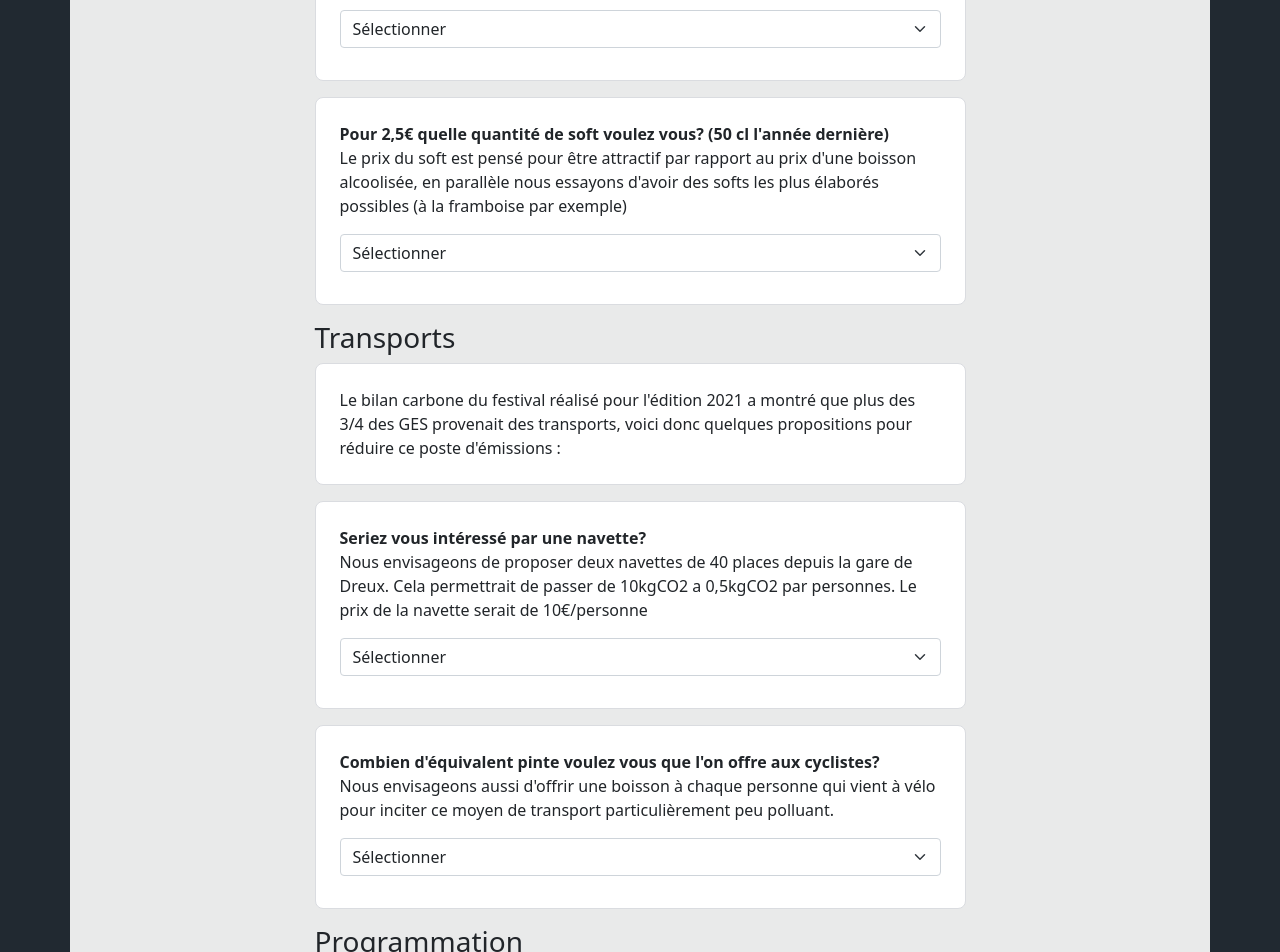
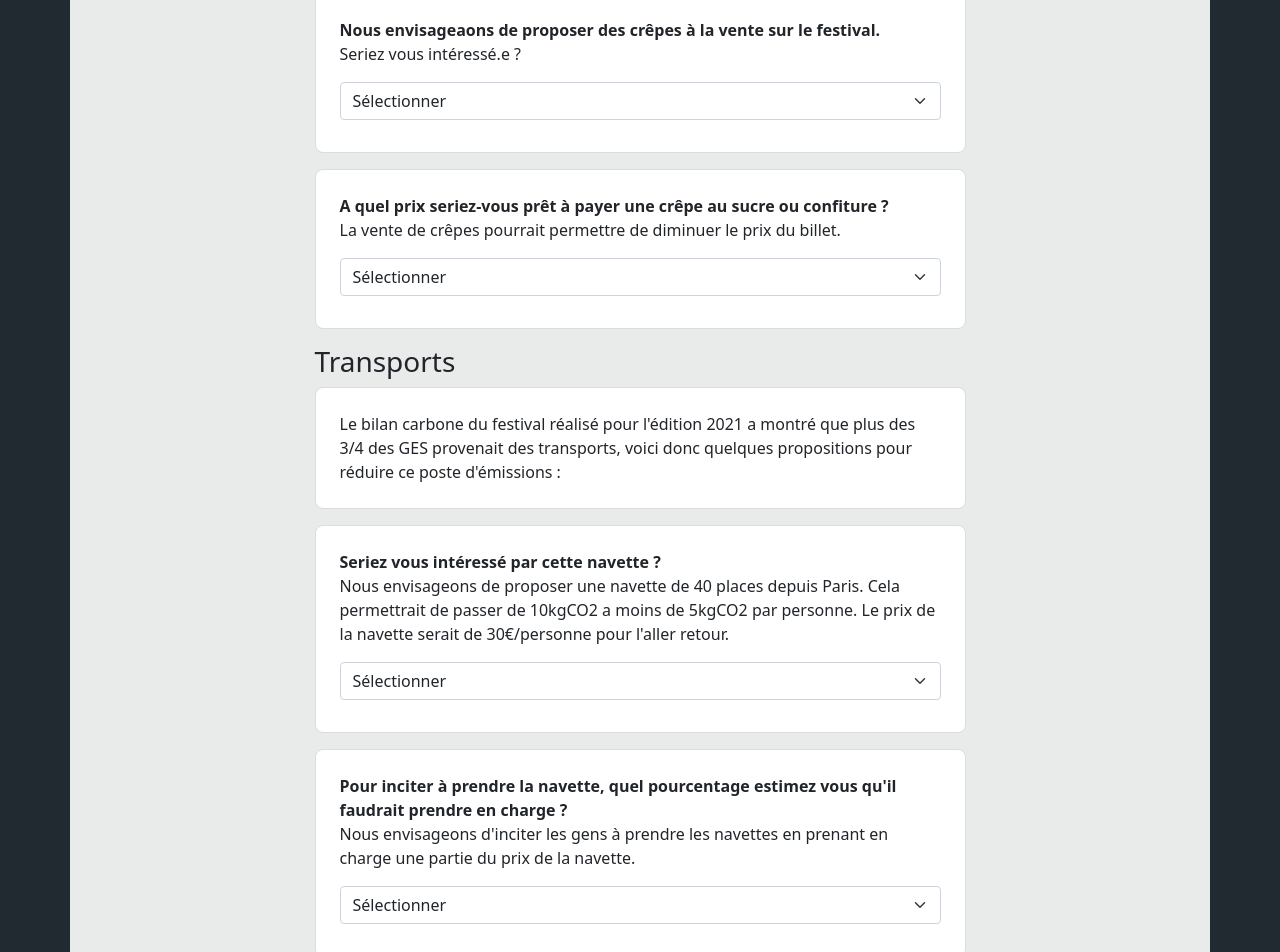
Before and after one commit to arnauddrain/opus-form, an Angular app: page / in a window 1280 px wide. Shown: the part 1620-2572 px from the top of the page. Built offline with nearby package versions, Linux system fonts and the light colour scheme; what @angular/fire, @sweetalert2/ngx-sweetalert2 would draw is missing.

Commit message:
check with guillaume

```diff
--- a/src/app/app.component.html
+++ b/src/app/app.component.html
@@ -8,7 +8,7 @@
     <h1>Questionnaire prix du billet d'Opus</h1>
 
     <p>
-      Bonjour à toutes et tous, Nous cherchons à estimer au mieux le prix du
+      Bonjour à toutes et tous, nous cherchons à estimer au mieux le prix du
       festival pour que tout le monde s'y retrouve, nous avons donc besoin de
       votre avis sur quelques points particuliers : Le prix total évoluera en
       fonction de vos réponses
@@ -32,11 +32,15 @@
       <label [attr.for]="question.id" class="fw-bold">{{
         question.label
       }}</label>
-      <p *ngIf="question.description">{{ question.description }}</p>
+      <p *ngIf="question.description" innerHTML="{{ question.description }}">
+        <!-- small hack to display html tags, sorry -->
+        {{ question.description }}
+      </p>
       <select
         class="form-select mb-2"
         [id]="question.id"
         [(ngModel)]="question.answerIndex"
+        (change)="onChange(question)"
       >
         <option [value]="undefined">Sélectionner</option>
         <option
@@ -46,7 +50,9 @@
           {{ option.label }}
         </option>
       </select>
-      <span *ngIf="question.answerIndex !== undefined">
+      <span
+        *ngIf="question.answerIndex !== undefined && !question.hideConclusion"
+      >
         Donc :
         <span
           *ngIf="question.options[question.answerIndex].value > 0"
--- a/src/app/app.component.ts
+++ b/src/app/app.component.ts
@@ -8,6 +8,7 @@ interface Option {
 }
 interface Question {
   id: string;
+  hideConclusion?: boolean;
   label: string;
   description?: string;
   answerIndex?: number;
@@ -35,6 +36,34 @@ export class AppComponent {
   public basePrice = 68;
   public questionGroups: QuestionGroup[] = [
     {
+      label: 'Bar',
+      questions: [
+        {
+          id: 'alcool-prix',
+          label:
+            'Combien seriez vous prêt à payer pour une pinte de bière/cidre ou un verre de vin ?',
+          description:
+            'Les ventes du bar permettent actuellement de garder un prix de billet abordable grâce aux bénéfices générés, le prix de la bière est donc un paramètre très important pour nous.',
+          options: [
+            { label: '5€00', value: 0 },
+            { label: '5€25', value: -1.125 },
+            { label: '5€50', value: -2.25 },
+          ],
+        },
+        {
+          id: 'soft-prix',
+          label:
+            "Pour 2,5€ quelle quantité de soft voulez vous? (50 cl l'année dernière)",
+          description:
+            "Le prix du soft est pensé pour être attractif par rapport au prix d'une boisson alcoolisée, en parallèle nous essayons d'avoir des softs les plus élaborés possibles (à la framboise par exemple).",
+          options: [
+            { label: '50cl', value: 0 },
+            { label: '33cl', value: -0.625 },
+          ],
+        },
+      ],
+    },
+    {
       label: 'Intendance',
       questions: [
         {
@@ -42,7 +71,7 @@ export class AppComponent {
           label:
             'Quelle part de produits bio souhaitez-vous dans les approvisionnements du festival ?',
           description:
-            "L'an dernier nous avions proposé un festival avec des approvisionnements constitués à plus de 90% de produits locaux et 0% de produits issus de l'agriculture biologique. Le local c'est bien, mais, en terme de bilan carbone, il est assez proche entre la bio non locale et les produits conventionnels locaux (90% des émissions de GES d'un fruit ou légume est lié à sa production et 10% au transport). Sans pour autant aller chercher des produits à l'autre bout de la planète, nous pourrions envisager d'introduire une part de produits biologiques dans notre alimentation. L'idée serait donc de définir un pourcentage minimum de produits bio et français à intégrer dans les approvisionnements. Le reste serait comme l'an dernier local jusqu'à 90%. Dans la mesure du possible, les produits bio seraient locaux.",
+            "L'an dernier nous avions proposé un festival avec des approvisionnements constitués à plus de 90% de produits locaux et 0% de produits issus de l'agriculture biologique. Le local c'est bien, mais, en terme de bilan carbone, il est assez proche entre la bio non locale et les produits conventionnels locaux (90% des émissions de GES d'un fruit ou légume est lié à sa production et 10% au transport). Sans pour autant aller chercher des produits à l'autre bout de la planète, nous pourrions envisager d'introduire une part de produits biologiques dans notre alimentation. L'idée serait donc de définir un pourcentage minimum de produits bio et français à intégrer dans les approvisionnements. Le reste serait comme l'an dernier local jusqu'à 90%. Dans la mesure du possible, les produits bio seraient locaux.<br><a href='https://librairie.ademe.fr/cadic/6529/transitions2050-synthese.pdf?modal=false' target='_blank'>Source</a>",
           options: [
             { label: '0% de bio soit 100% de non bio', value: 0 },
             { label: '25% de bio soit 75% de non bio', value: 2.1 },
@@ -63,7 +92,7 @@ export class AppComponent {
               value: 2,
             },
             {
-              label: 'On fournit seulement à ceux qui veulent',
+              label: 'On fournit seulement à celles et ceux qui veulent',
               value: 0.6,
             },
             { label: 'On ne fournit à personne', value: 0 },
@@ -74,6 +103,7 @@ export class AppComponent {
           label:
             'Nous envisageaons de proposer des crêpes à la vente sur le festival.',
           description: 'Seriez vous intéressé.e ?',
+          hideConclusion: true,
           options: [
             {
               label: 'Oui',
@@ -94,44 +124,16 @@ export class AppComponent {
           options: [
             {
               label: '1€',
-              value: -1.92,
+              value: -1.28,
             },
             {
               label: '1€50',
-              value: -3.12,
+              value: -2.08,
             },
             {
               label: '2€',
-              value: -4.32,
+              value: -2.88,
             },
-          ],
-        },
-      ],
-    },
-    {
-      label: 'Bar',
-      questions: [
-        {
-          id: 'alcool-prix',
-          label:
-            'Combien seriez vous prêt à payer pour une pinte de bière/cidre ou un verre de vin ?',
-          description:
-            'Les ventes du bar permettent actuellement de garder un prix de billet abordable grace aux bénéfices générés, le prix de la bière est donc un paramètre très important pour nous.',
-          options: [
-            { label: '5€00', value: 0 },
-            { label: '5€25', value: -1.125 },
-            { label: '5€50', value: -2.25 },
-          ],
-        },
-        {
-          id: 'soft-prix',
-          label:
-            "Pour 2,5€ quelle quantité de soft voulez vous? (50 cl l'année dernière)",
-          description:
-            "Le prix du soft est pensé pour être attractif par rapport au prix d'une boisson alcoolisée, en parallèle nous essayons d'avoir des softs les plus élaborés possibles (à la framboise par exemple)",
-          options: [
-            { label: '50cl', value: 0 },
-            { label: '33cl', value: -0.625 },
           ],
         },
       ],
@@ -143,45 +145,45 @@ export class AppComponent {
       questions: [
         {
           id: 'navette',
-          label: 'Seriez vous intéressé par une navette?',
+          label: 'Seriez vous intéressé par cette navette ?',
           description:
-            'Nous envisageons de proposer deux navettes de 40 places depuis la gare de Dreux. Cela permettrait de passer de 10kgCO2 a 0,5kgCO2 par personnes. Le prix de la navette serait de 10€/personne',
+            "Nous envisageons de proposer une navette de 40 places depuis Paris. Cela permettrait de passer de 10kgCO2 a moins de 5kgCO2 par personne. Le prix de la navette serait de 30€/personne pour l'aller retour.",
           options: [
             { label: 'Non', value: 0 },
-            { label: "Oui, uniquement à l'aller", value: 7.5 },
-            { label: 'Oui, Uniquement au retour', value: 7.5 },
-            { label: "Oui, pour l'aller/retour", value: 15 },
+            { label: "Oui, uniquement à l'aller", value: 15 },
+            { label: 'Oui, Uniquement au retour', value: 15 },
+            { label: "Oui, pour l'aller/retour", value: 30 },
           ],
         },
-        // {
-        //   id: 'prix-navette',
-        //   label:
-        //     "Quel pourcentage estimez vous qu'il faudrait prendre en charge ?",
-        //   description:
-        //     "Nous envisageons d'inciter les gens à prendre les navettes en prenant en charge une partie du prix de la navette",
-        //   options: [
-        //     {
-        //       label: '0% soit un prix de navette de 10€ par personne',
-        //       value: 0,
-        //     },
-        //     {
-        //       label: '25% soit un prix de navette de 7,5€ par personne',
-        //       value: 1.6,
-        //     },
-        //     {
-        //       label: '50% soit un prix de navette de 5€ par personne',
-        //       value: 3.2,
-        //     },
-        //     {
-        //       label: '75% soit un prix de navette de 2,5€ par personne',
-        //       value: 4.8,
-        //     },
-        //     {
-        //       label: '90% soit un prix de navette de 1€ par personne',
-        //       value: 5.7,
-        //     },
-        //   ],
-        // },
+        {
+          id: 'prix-navette',
+          label:
+            "Pour inciter à prendre la navette, quel pourcentage estimez vous qu'il faudrait prendre en charge ?",
+          description:
+            "Nous envisageons d'inciter les gens à prendre les navettes en prenant en charge une partie du prix de la navette.",
+          options: [
+            {
+              label: '0% soit un prix de navette de 30€ par personne',
+              value: 0,
+            },
+            {
+              label: '25% soit un prix de navette de 22,5€ par personne',
+              value: 1.5,
+            },
+            {
+              label: '50% soit un prix de navette de 15€ par personne',
+              value: 3,
+            },
+            {
+              label: '75% soit un prix de navette de 7,5€ par personne',
+              value: 4.5,
+            },
+            {
+              label: '90% soit un prix de navette de 3€ par personne',
+              value: 5.4,
+            },
+          ],
+        },
         {
           id: 'cyclistes',
           label:
@@ -212,18 +214,18 @@ export class AppComponent {
           id: 'artistes-renommes',
           label: 'Combien d\'artistes "plus renommés" souhaitez-vous voir ?',
           description:
-            "Pour des raisons de coût du billet, nous avons décidé de booker des artistes à renommée limitée mais de grande qualité. Certains et certaines d'entre eux nous ont gentillement fait des tarifs pour soutenir les débuts du festival. Merci à eux ! Nous pourrions changer ce fonctionnement et avoir des artistes plus connus si le prix du billet augmente.",
+            "Pour des raisons de coût du billet, nous avons décidé de booker des artistes à renommée limitée mais de grande qualité. Certains et certaines d'entre eux nous ont gentillement fait des tarifs pour soutenir les débuts du festival. Merci à eux ! Nous pourrions changer ce fonctionnement et avoir des artistes plus renommés si le prix du billet augmente.",
           options: [
             { label: '0', value: 0 },
-            { label: '1', value: 0 },
-            { label: '2', value: 0 },
-            { label: '3', value: 0 },
-            { label: '4', value: 0 },
+            { label: '1', value: 3 },
+            { label: '2', value: 6 },
+            { label: '3', value: 9 },
+            { label: '4', value: 12 },
           ],
         },
         {
           id: 'salaire-inge',
-          label: 'Seriez vous prêt.e à payer ces personnes?',
+          label: 'Seriez vous prêt.e à payer les techniciens bénévoles ?',
           description:
             "L'an dernier, nous avions la chance d'avoir des amis et connaissance qui ont accepté de venir bénévolement pour nous aider et faire leur travail gratuitement. Cela pour des raisons de coûts. Nous ne sommes pas forcément convaincus de ce parti pris et pensons que, chaque personne professionnelle sur le festival doit pouvoir obtenir un salaire.",
           options: [
@@ -243,11 +245,19 @@ export class AppComponent {
           label:
             'Quelle somme souhaitez-vous que nous investissions dans le matériel du festival ? (prix par personne)',
           description:
-            "Investir dans du matériel nous permettrait de de gagner en qualité, en confort et en efficacité. Seulement, investir nous demanderait de la place de stockage. Cette place (un box dans un garage) coûterait environ 50€ par mois + le prix de l'investissement. Nous pourrions acheter du matériel d'éclairage, de cuisine, de la décoration etc. Cet investissement serait amorti sur plusieurs années. 2,5€ seraient par défaut utilisés par le box.",
+            "Investir dans du matériel nous permettrait de de gagner en qualité, en confort et en efficacité. Seulement, investir nous demanderait de la place de stockage. Cette place (un box dans un garage) coûterait environ 50€ par mois + le prix de l'investissement. Nous pourrions acheter du matériel d'éclairage, de cuisine, de la décoration etc. Cet investissement serait amorti sur plusieurs années.",
           options: [
             { label: '0', value: 0 },
-            { label: '0.5€ soit 3€', value: 3 },
-            { label: '2.5€ soit 5€', value: 5 },
+            {
+              label:
+                '0.5€ soit 3€ (2,5€ seraient par défaut utilisés par le box)',
+              value: 3,
+            },
+            {
+              label:
+                '2.5€ soit 5€ (2,5€ seraient par défaut utilisés par le box)',
+              value: 5,
+            },
           ],
         },
         {
@@ -298,6 +308,24 @@ export class AppComponent {
       });
   }
 
+  public onChange(question: Question) {
+    if (question.id === 'prix-navette') {
+      const percentage =
+        +question.options[question.answerIndex]?.label.split('%')[0] ?? 0;
+      const navetteQuestion = this.questionGroups
+        .find((qg) => qg.label === 'Transports')
+        .questions.find((q) => q.id === 'navette');
+      navetteQuestion.options.forEach((o, index) => {
+        if (index === 1 || index === 2) {
+          o.value = 15 - 15 * (percentage / 100);
+        }
+        if (index === 3) {
+          o.value = 30 - 30 * (percentage / 100);
+        }
+      });
+    }
+  }
+
   public getTotalPrice() {
     return (
       this.basePrice +
```
